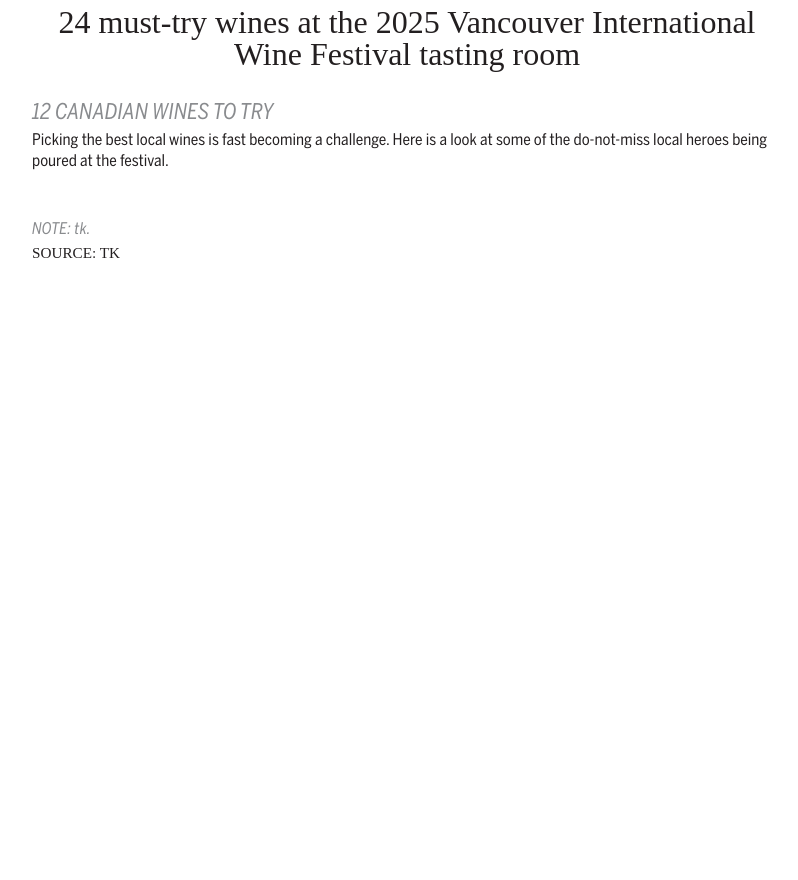
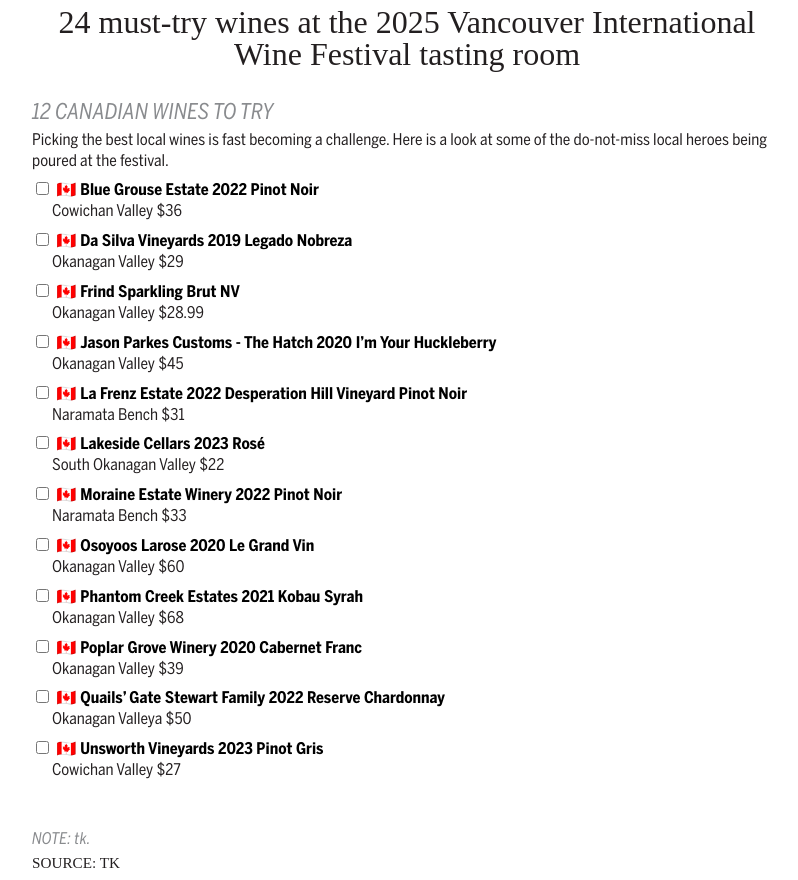
Before and after one commit to vs-postmedia/vifw-2025, a Svelte app: page / in a window 1280 px wide. Shown: the whole page, without its empty margins (233-1031 px from the left). Before the commit the page ends 800 px from the top, so only its background shows below. Built offline with nearby package versions, Linux system fonts and the light colour scheme; a web font is replaced by a local one.

Commit message:
data updates

```diff
--- a/src/App.svelte
+++ b/src/App.svelte
@@ -8,7 +8,7 @@
 
     async function init() {
         console.log('APP INIT')
-        console.log('APP: ', data)
+        console.log('APP DATA: ', data)
         // clear local storage
         // localStorage.removeItem("checklist");
     }
--- a/src/data/data.js
+++ b/src/data/data.js
@@ -1,7 +1,30 @@
-export default [
-    {
-        name: 'Example',
-        description: 'This is an example of a data file',
-        reminder: 'You can delete this, as it is just an example.'
-    }
-]
+export default {
+    local: [
+        {"flag":"🇨🇦","wine":"Blue Grouse Estate 2022 Pinot Noir","source":"Cowichan Valley","price":"$36","checked":false},
+        {"flag":"🇨🇦","wine":"Da Silva Vineyards 2019 Legado Nobreza","source":"Okanagan Valley","price":"$29","checked":false},
+        {"flag":"🇨🇦","wine":"Frind Sparkling Brut NV","source":"Okanagan Valley","price":"$28.99","checked":false},
+        {"flag":"🇨🇦","wine":"Jason Parkes Customs - The Hatch 2020 I’m Your Huckleberry","source":"Okanagan Valley","price":"$45","checked":false},
+        {"flag":"🇨🇦","wine":"La Frenz Estate 2022 Desperation Hill Vineyard Pinot Noir","source":"Naramata Bench","price":"$31","checked":false},
+        {"flag":"🇨🇦","wine":"Lakeside Cellars 2023 Rosé","source":"South Okanagan Valley","price":"$22","checked":false},
+        {"flag":"🇨🇦","wine":"Moraine Estate Winery 2022 Pinot Noir","source":"Naramata Bench","price":"$33","checked":false},
+        {"flag":"🇨🇦","wine":"Osoyoos Larose 2020 Le Grand Vin","source":"Okanagan Valley","price":"$60","checked":false},
+        {"flag":"🇨🇦","wine":"Phantom Creek Estates 2021 Kobau Syrah","source":"Okanagan Valley","price":"$68","checked":false},
+        {"flag":"🇨🇦","wine":"Poplar Grove Winery 2020 Cabernet Franc","source":"Okanagan Valley","price":"$39","checked":false},
+        {"flag":"🇨🇦","wine":"Quails’ Gate Stewart Family 2022 Reserve Chardonnay","source":"Okanagan Valleya","price":"$50","checked":false},
+        {"flag":"🇨🇦","wine":"Unsworth Vineyards 2023 Pinot Gris","source":"Cowichan Valley","price":"$27"}
+    ],
+    global: [
+        {"flag":"🇬🇷","wine":"2022 Fine Mavroudi of Thrace Organic, Macedonia","source":"Anatolikos Vineyards, Greece","price":"$56","checked":false},
+        {"flag":"🇮🇹","wine":"2018 Montefalco Sagrantino Ennio","source":"Bocale di Valentini, Italy","price":"$96","checked":false},
+        {"flag":"🇫🇷","wine":"NV Rosé de Saignee Brut","source":"Champagne Duval-Leroy, France","price":"$70","checked":false},
+        {"flag":"🇨🇱","wine":"2021 Coyam Organic Red Blend","source":"Emiliana Organic Vineyards, Chile","price":"$30","checked":false},
+        {"flag":"🇮🇹","wine":"2018 Taurasi","source":"Feudi di San Gregorio, Italy","price":"$55","checked":false},
+        {"flag":"🇮🇹","wine":"NV Prosecco Asolo Brut by Graziana Grassini","source":"Giusti Wine, Italy","price":"$40","checked":false},
+        {"flag":"🇭🇷","wine":"2023 Pošip","source":"Korta Katarina Winery, Croatia","price":"$62.99","checked":false},
+        {"flag":"🇪🇸","wine":"2019 XR Reserva Rioja","source":"Marqués de Riscal, Spain","price":"$48","checked":false},
+        {"flag":"🇨🇦 ","wine":"2020 Le Grand Vin","source":"Osoyoos Larose, B.C.","price":"$60","checked":false},
+        {"flag":"🇨🇦 ","wine":"2021 Kobau Syrah","source":"Phantom Creek Estates, B.C.","price":"$68","checked":false},
+        {"flag":"🇮🇹","wine":"Tenuta Sant'Alfonso 2021 Chianti Classico","source":"Rocca delle Macìe, Italy","price":"$38","checked":false},
+        {"flag":"🇯🇵","wine":"2024 Koto Sen NenJunmai Daiginjo Sake","source":"Saito Shuzo, Japan","price":"$62"}
+    ]
+};
--- a/src/data/menu-items.js
+++ /dev/null
@@ -1,4 +0,0 @@
-export const menuItems = [
-    {value: 'abbotsford', label: 'Abbotsford'},
-	{value: 'vancouver', label: 'Vancouver'}
-];
```
